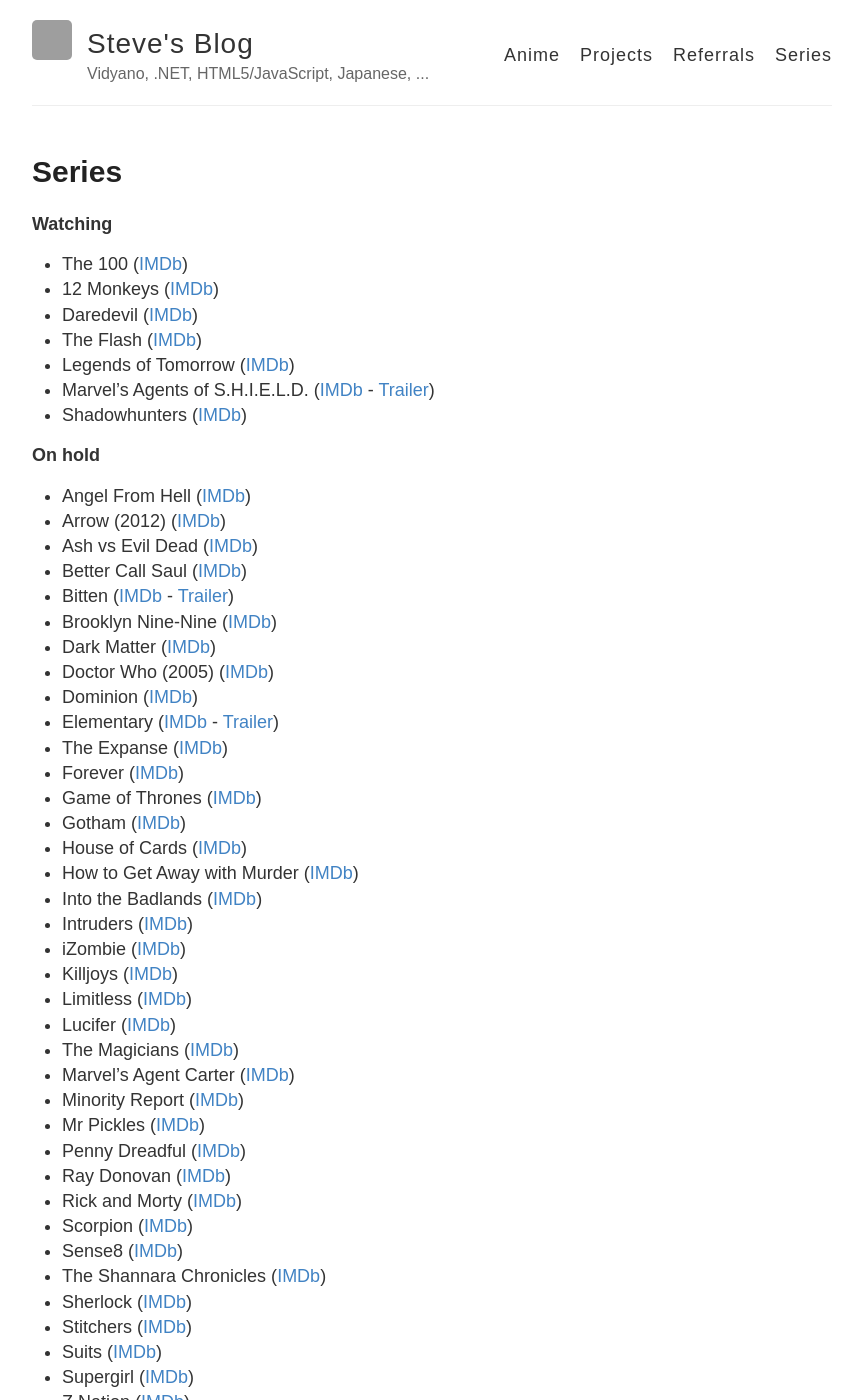
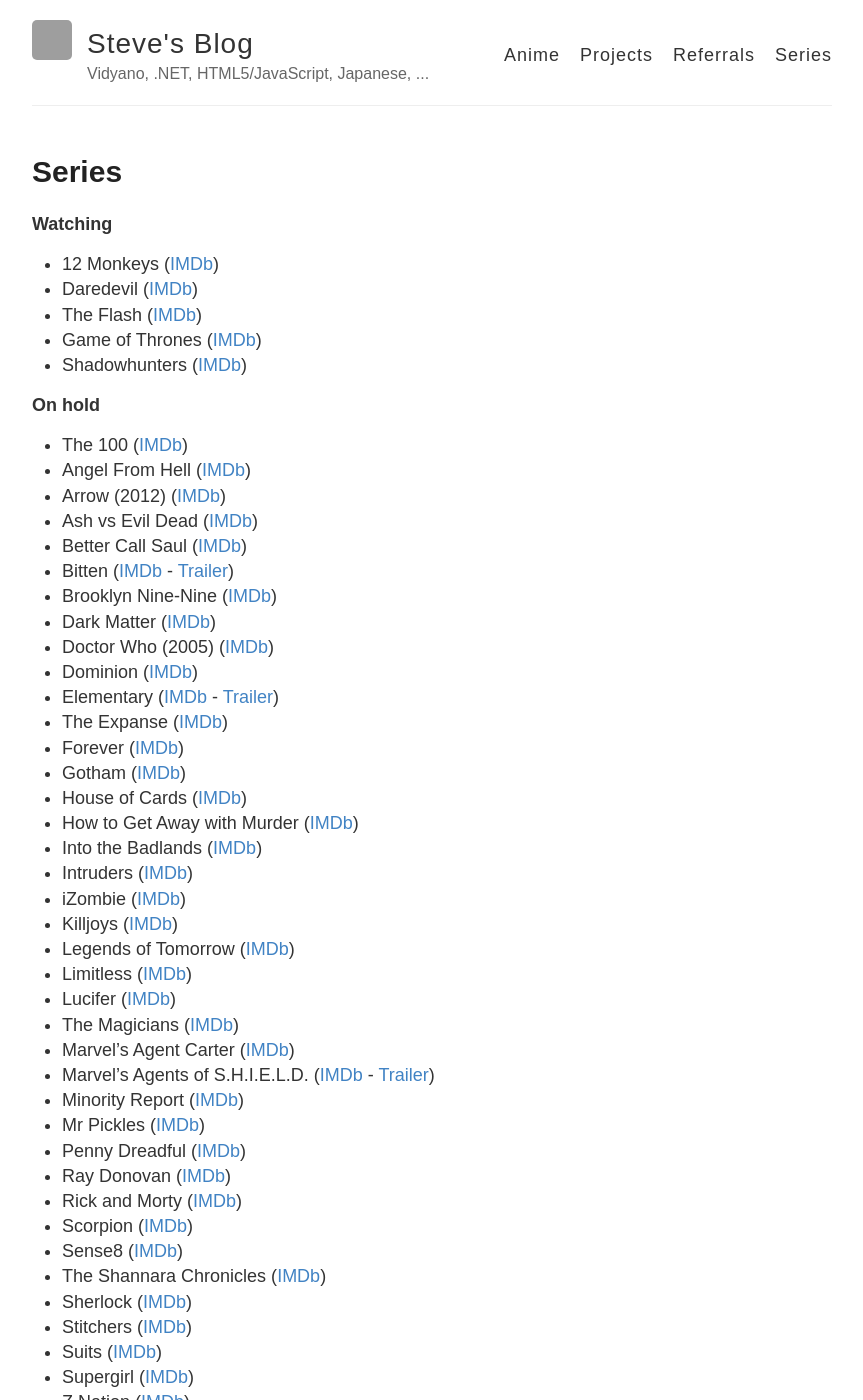
Before and after one commit to stevehansen/stevehansen.github.io, a Jekyll site: the page built from series.md, in a window 1280 px wide and 1400 px high. Shown: the whole window, without its empty margins (208-1071 px from the left). Built offline with Jekyll 4.4.1, drawn with Linux system fonts in a browser that asks for light colours; comment, search, counter and statistics services are not loaded; part of the change alters nothing that is shown; grey boxes are pictures that could not be loaded.

```diff
--- a/series.md
+++ b/series.md
@@ -8,17 +8,16 @@ comments: true
 ---
 **Watching**
 
-* The 100 ([IMDb](http://www.imdb.com/title/tt2661044))
 * 12 Monkeys ([IMDb](http://www.imdb.com/title/tt3148266/))
 * Daredevil ([IMDb](http://www.imdb.com/title/tt3322312))
 * The Flash ([IMDb](http://www.imdb.com/title/tt3107288/))
-* Legends of Tomorrow ([IMDb](http://www.imdb.com/title/tt4532368/))
-* Marvel's Agents of S.H.I.E.L.D. ([IMDb](http://www.imdb.com/title/tt2364582/) - <a href="http://www.youtube.com/watch?v=T3T-evQZiQo" target="_blank">Trailer</a>)
+* Game of Thrones ([IMDb](http://www.imdb.com/title/tt0944947/))
 * Shadowhunters ([IMDb](http://www.imdb.com/title/tt4145054/))
 
 
 **On hold**
 
+* The 100 ([IMDb](http://www.imdb.com/title/tt2661044))
 * Angel From Hell ([IMDb](http://www.imdb.com/title/tt4424726/))
 * Arrow (2012) ([IMDb](http://www.imdb.com/title/tt2193021/))
 * Ash vs Evil Dead ([IMDb](http://www.imdb.com/title/tt4189022/))
@@ -31,7 +30,6 @@ comments: true
 * Elementary ([IMDb](http://www.imdb.com/title/tt2191671/) - <a href="http://www.youtube.com/watch?v=6YvuZ4Msh50" target="_blank">Trailer</a>)
 * The Expanse ([IMDb](http://www.imdb.com/title/tt3230854/))
 * Forever ([IMDb](http://www.imdb.com/title/tt3487382/))
-* Game of Thrones ([IMDb](http://www.imdb.com/title/tt0944947/))
 * Gotham ([IMDb](http://www.imdb.com/title/tt3749900/))
 * House of Cards ([IMDb](http://www.imdb.com/title/tt1856010/))
 * How to Get Away with Murder ([IMDb](http://www.imdb.com/title/tt3205802/))
@@ -39,10 +37,12 @@ comments: true
 * Intruders ([IMDb](http://www.imdb.com/title/tt3552166/))
 * iZombie ([IMDb](http://www.imdb.com/title/tt3501584/))
 * Killjoys ([IMDb](http://www.imdb.com/title/tt3952222/))
+* Legends of Tomorrow ([IMDb](http://www.imdb.com/title/tt4532368/))
 * Limitless ([IMDb](http://www.imdb.com/title/tt4422836/))
 * Lucifer ([IMDb](http://www.imdb.com/title/tt4052886/))
 * The Magicians ([IMDb](http://www.imdb.com/title/tt4254242/))
 * Marvel's Agent Carter ([IMDb](http://www.imdb.com/title/tt3475734/))
+* Marvel's Agents of S.H.I.E.L.D. ([IMDb](http://www.imdb.com/title/tt2364582/) - <a href="http://www.youtube.com/watch?v=T3T-evQZiQo" target="_blank">Trailer</a>)
 * Minority Report ([IMDb](http://www.imdb.com/title/tt4450826/))
 * Mr Pickles ([IMDb](http://www.imdb.com/title/tt2950342/))
 * Penny Dreadful ([IMDb](http://www.imdb.com/title/tt2628232/))
```
